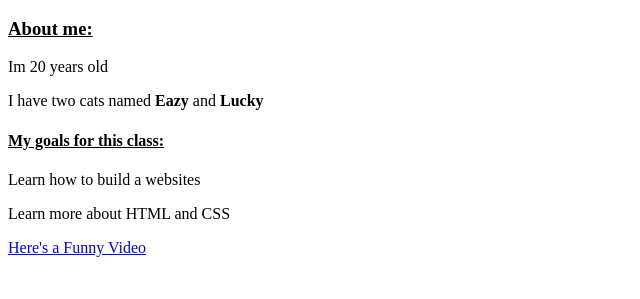
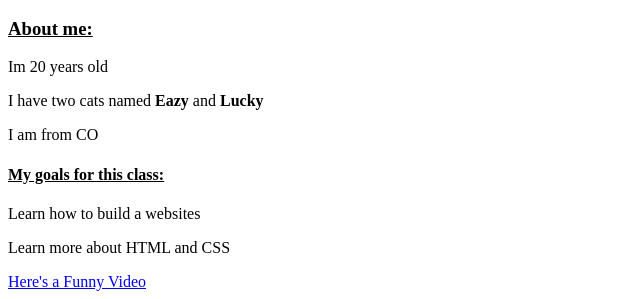
Before and after one commit to mo2397/mo2397.github.io, a plain HTML site: page wa/wa2.html in a window 1280 px wide. Shown: the part 518-817 px from the top of the page, without its empty margins (0-640 px from the left). Drawn offline with Linux system fonts and the light colour scheme.

Commit message:
added content

```diff
--- a/wa/wa2.html
+++ b/wa/wa2.html
@@ -12,6 +12,7 @@
     <h3><u>About me:</u></h3>
     <p>Im 20 years old</p>
     <p>I have two cats named <strong>Eazy</strong> and <strong>Lucky</strong></p>
+    <p>I am from CO</p>
     <h4><u>My goals for this class:</u></h4>
     <p>Learn how to build a websites</p>
     <p>Learn more about HTML and CSS</p>
```
